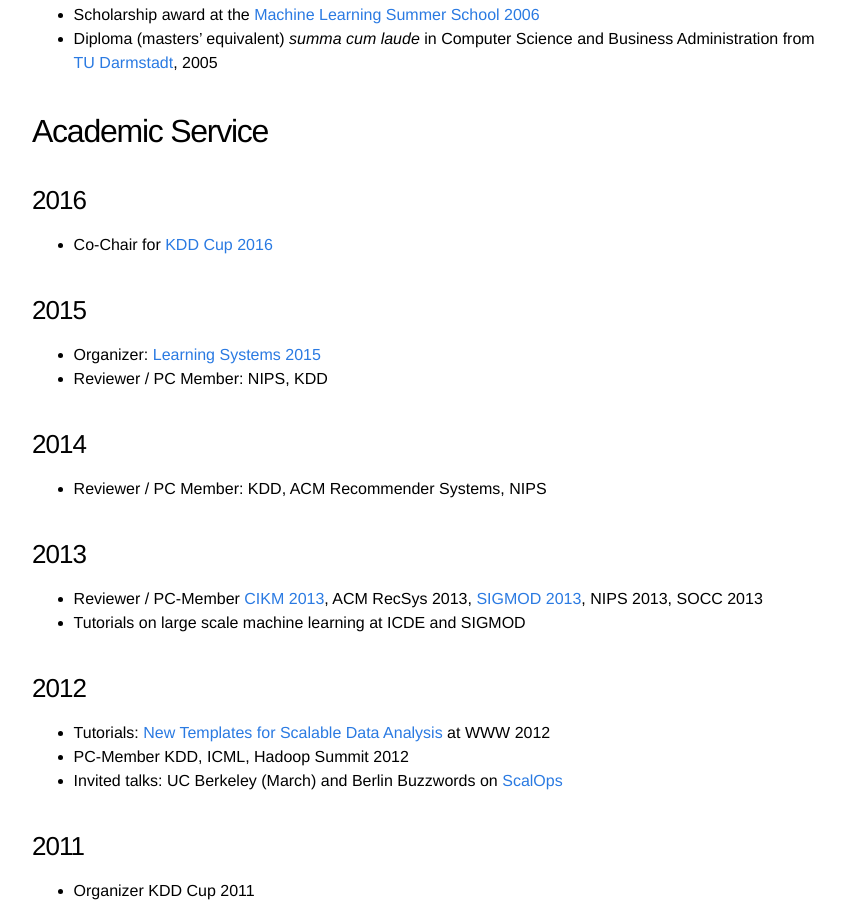
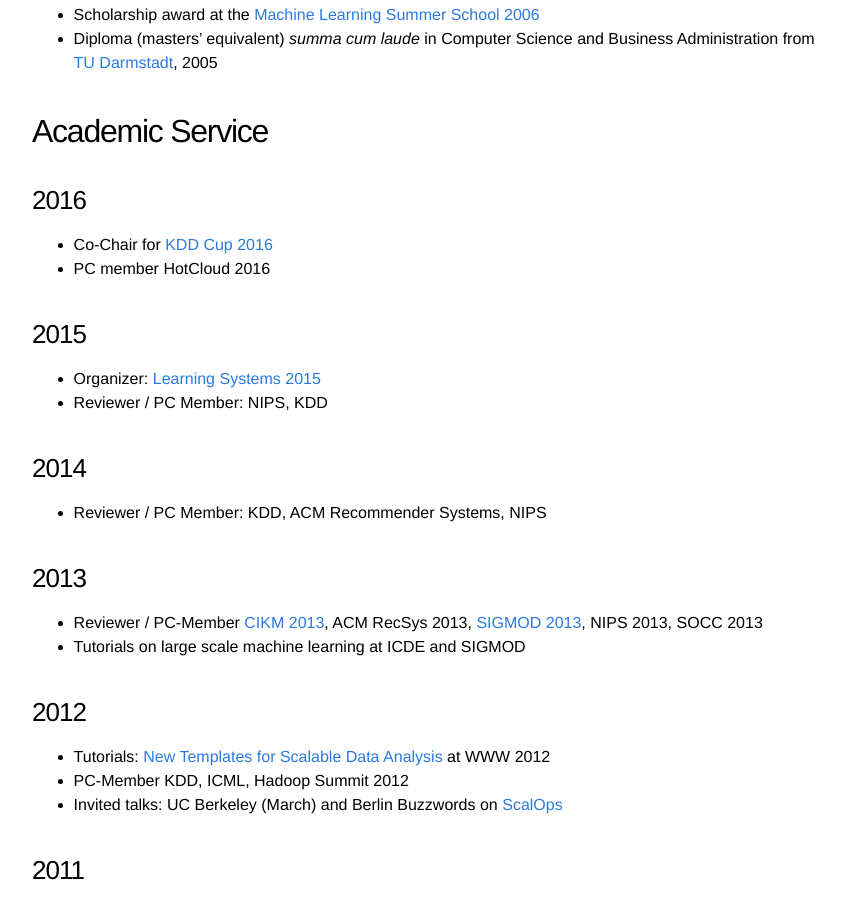
Before and after one commit to markusweimer/markusweimer.github.io, a Jekyll site: the page built from about.md, in a window 1280 px wide and 900 px high, scrolled down 739 px. Shown: the whole window, without its empty margins (208-1053 px from the left). Built offline with Jekyll 4.4.1, drawn with Linux system fonts in a browser that asks for light colours.

Commit message:
Added HotCloud 2016

```diff
--- a/about.md
+++ b/about.md
@@ -29,6 +29,7 @@
 
 ### 2016
   * Co-Chair for [KDD Cup 2016](http://kdd.org/kdd2016/)
+  * PC member HotCloud 2016
 
 ### 2015
   * Organizer: [Learning Systems 2015](http://learningsys.org)
```
